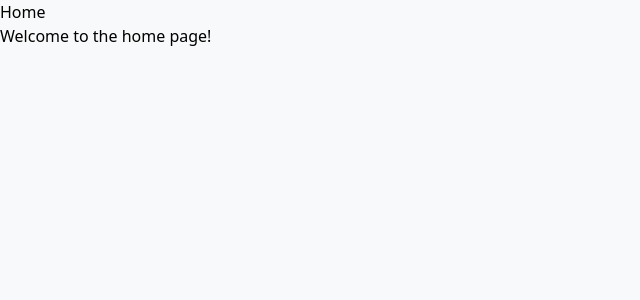
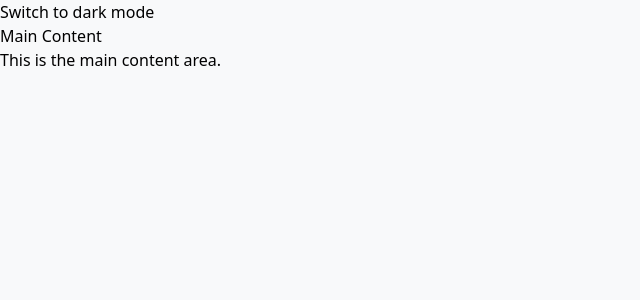
Before and after one commit to dev-rome/v4, a React (Vite) app: page / in a window 1280 px wide. Shown: the top 300 px of the page, without its empty margins (0-640 px from the left). Built offline with nearby package versions, Linux system fonts and the light colour scheme.

Commit message:
Update App.tsx
update App.tsx to use light and dark theme

```diff
--- a/src/App.tsx
+++ b/src/App.tsx
@@ -1,12 +1,23 @@
-import React from 'react';
-import Layout from './components/Layout';
+import React from "react";
+import Layout from "./components/Layout";
+import { useTheme } from "./context/ThemeContext";
 
-export default function App() {
+const App: React.FC = () => {
+  const { theme, toggleTheme } = useTheme();
+
   return (
-    <Layout>
-      <h1>Home</h1>
-      <p>Welcome to the home page!</p>
-    </Layout>
+    <div className={theme}>
+      <Layout>
+      <button onClick={toggleTheme}>
+        Switch to {theme === "light" ? "dark" : "light"} mode
+      </button>
+        <div>
+          <h2>Main Content</h2>
+          <p>This is the main content area.</p>
+        </div>
+      </Layout>
+    </div>
+  );
+};
 
-  )
-}
+export default App;
```
